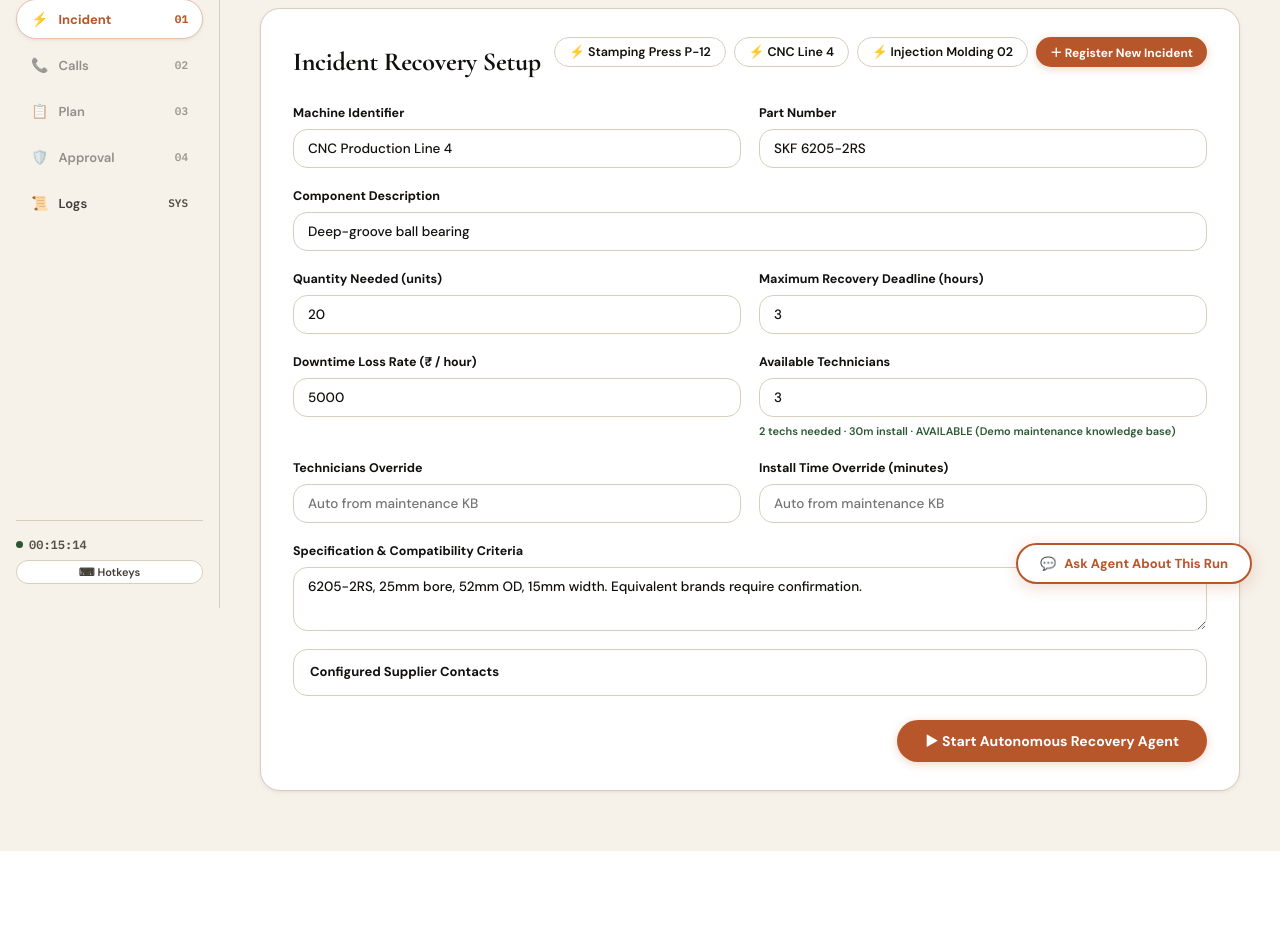
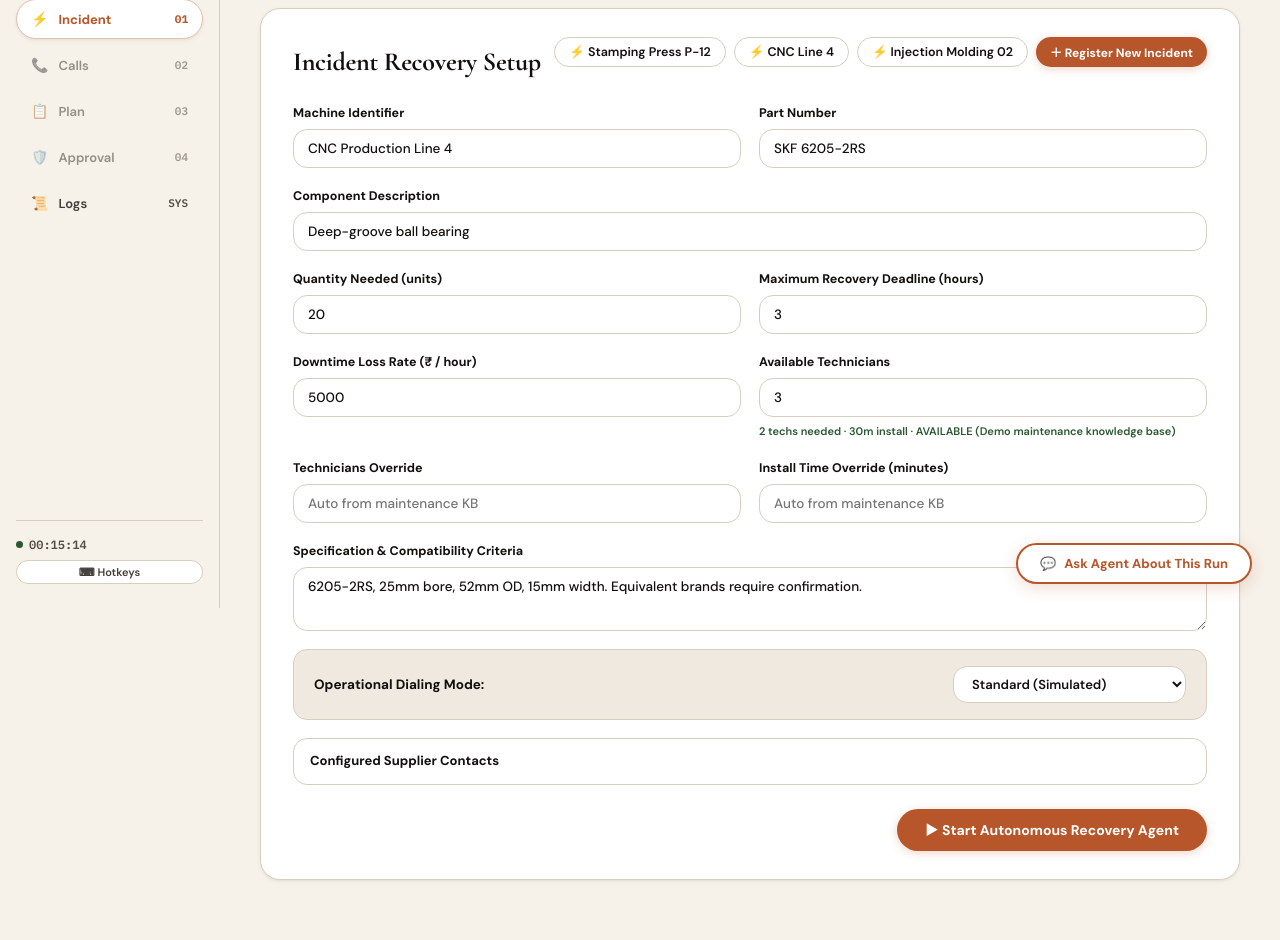
Before and after one commit to Yukeshj26/restartai, a FastAPI app: page / in a window 1280 px wide. Shown: the part 192-1132 px from the top of the page. Before the commit the page ends 1043 px from the top, so only its background shows below. Run offline with FastAPI, Linux system fonts and the light colour scheme; some libraries are stand-ins or nearby versions.

Commit message:
feat: make Operational Dialing Mode selector visible in UI and registration modal

```diff
--- a/app/templates/index.html
+++ b/app/templates/index.html
@@ -271,13 +271,13 @@
               </div>
             </div>
 
-            <!-- Operational Dialing Mode Selector (Preserved in DOM, hidden from UI) -->
-            <div class="mode-subpanel" style="display:none;" aria-hidden="true">
+            <!-- Operational Dialing Mode Selector -->
+            <div class="mode-subpanel">
               <div class="mode-row">
                 <label for="mode" class="mode-label">Operational Dialing Mode:</label>
                 <select id="mode" class="mode-select" onchange="updateModeUI()">
-                  <option value="demo" selected>Standard</option>
-                  <option value="live">Live</option>
+                  <option value="demo" selected>Standard (Simulated)</option>
+                  <option value="live">Live (Real Call-E Phone Calls)</option>
                 </select>
               </div>
 
@@ -1356,11 +1356,11 @@
             <textarea id="regCompat" placeholder="e.g. 80mm piston, nitrile rubber or viton">80mm piston, nitrile rubber or viton</textarea>
           </div>
 
-          <div class="form-group span-2" style="display:none;" aria-hidden="true">
+          <div class="form-group span-2">
             <label for="regMode">Telephony Execution Mode</label>
             <select id="regMode" class="mode-select">
-              <option value="demo" selected>Standard</option>
-              <option value="live">Live</option>
+              <option value="demo" selected>Standard (Simulated)</option>
+              <option value="live">Live (Real Call-E Phone Calls)</option>
             </select>
           </div>
         </div>
```
